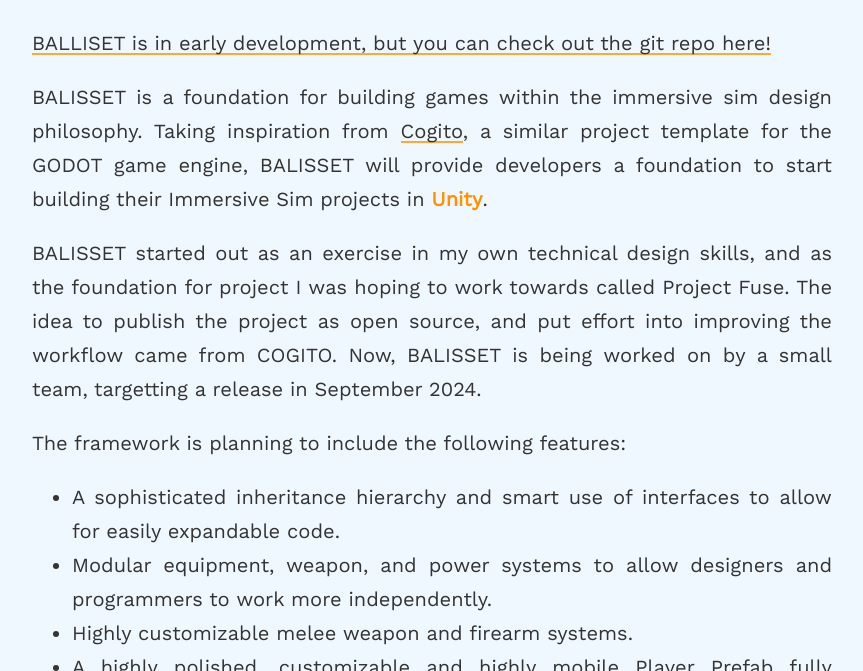
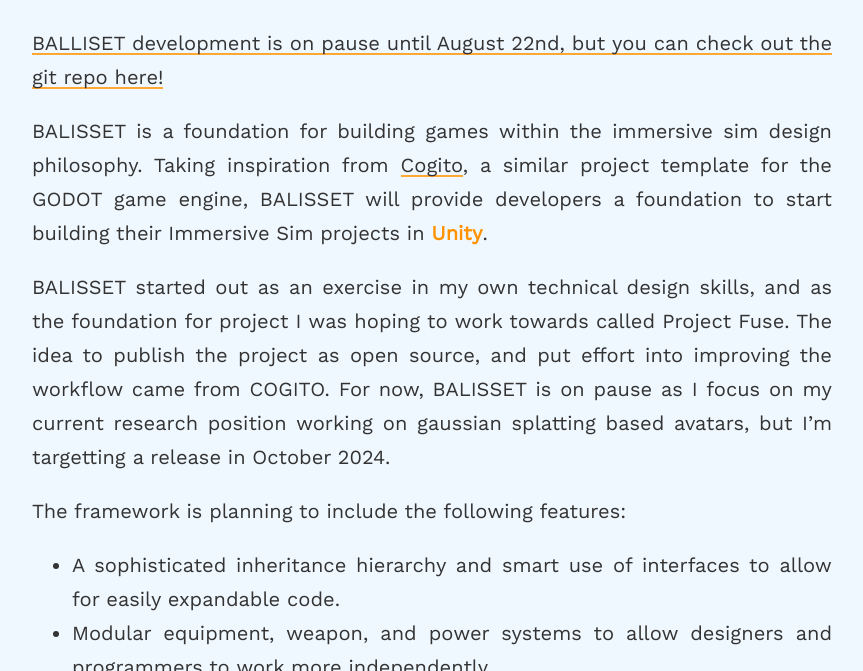
Before and after one commit to sinbadthepoet/sinbadthepoet.github.io, a Jekyll site: the page built from _projects/1-1-BALISSET.md, in a window 1280 px wide and 900 px high, scrolled down 506 px, cut to the strip 229-900 px from the top of the window. Shown: the whole strip, without its empty margins (208-1071 px from the left). Built offline with Jekyll 4.4.1, drawn with Linux system fonts in a browser that asks for light colours; nearby versions of some CDN libraries.

Commit message:
August Update

```diff
--- a/_config.yml
+++ b/_config.yml
@@ -45,7 +45,6 @@
     order:
       - BALISSET.md
       - FarCryDroneOperator.md
-      - Dishonored3.md
       - DebtLockedDual.md
       - Boomerangers.md
       - ProjectFlow.md
--- a/_projects/1-1-BALISSET.md
+++ b/_projects/1-1-BALISSET.md
@@ -8,11 +8,11 @@
 
 <iframe width="560" height="315" src="https://www.youtube-nocookie.com/embed/DL5nzAUDUAo?si=wRhWzhD9SnkvtUvW&amp;controls=0" title="YouTube video player" frameborder="0" allow="accelerometer; autoplay; clipboard-write; encrypted-media; gyroscope; picture-in-picture; web-share" referrerpolicy="strict-origin-when-cross-origin" allowfullscreen></iframe>
 
-[BALLISET is in early development, but you can check out the git repo here!](https://github.com/sinbadthepoet/BALISSET){:target="_blank"}
+[BALLISET development is on pause until August 22nd, but you can check out the git repo here!](https://github.com/sinbadthepoet/BALISSET){:target="_blank"}
 
 BALISSET is a foundation for building games within the immersive sim design philosophy. Taking inspiration from [Cogito](https://github.com/Phazorknight/Cogito){:target="_blank"}, a similar project template for the GODOT game engine, BALISSET will provide developers a foundation to start building their Immersive Sim projects in **Unity**.
 
-BALISSET started out as an exercise in my own technical design skills, and as the foundation for project I was hoping to work towards called Project Fuse. The idea to publish the project as open source, and put effort into improving the workflow came from COGITO. Now, BALISSET is being worked on by a small team, targetting a release in September 2024.
+BALISSET started out as an exercise in my own technical design skills, and as the foundation for project I was hoping to work towards called Project Fuse. The idea to publish the project as open source, and put effort into improving the workflow came from COGITO. For now, BALISSET is on pause as I focus on my current research position working on gaussian splatting based avatars, but I'm targetting a release in October 2024.
 
 The framework is planning to include the following features:
 - A sophisticated inheritance hierarchy and smart use of interfaces to allow for easily expandable code.
```
Also changed, not shown: index.md (+1 -1 lines).
